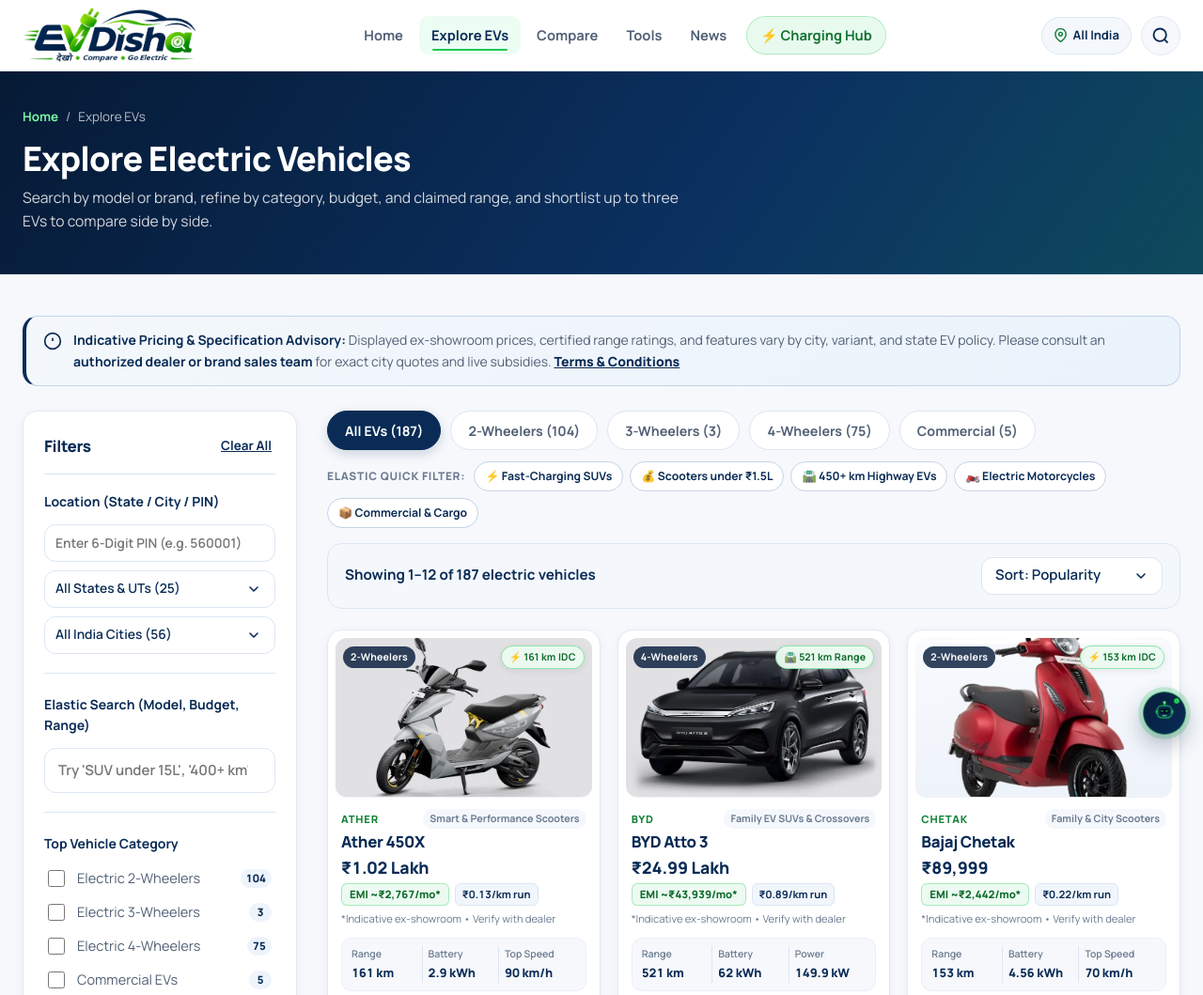
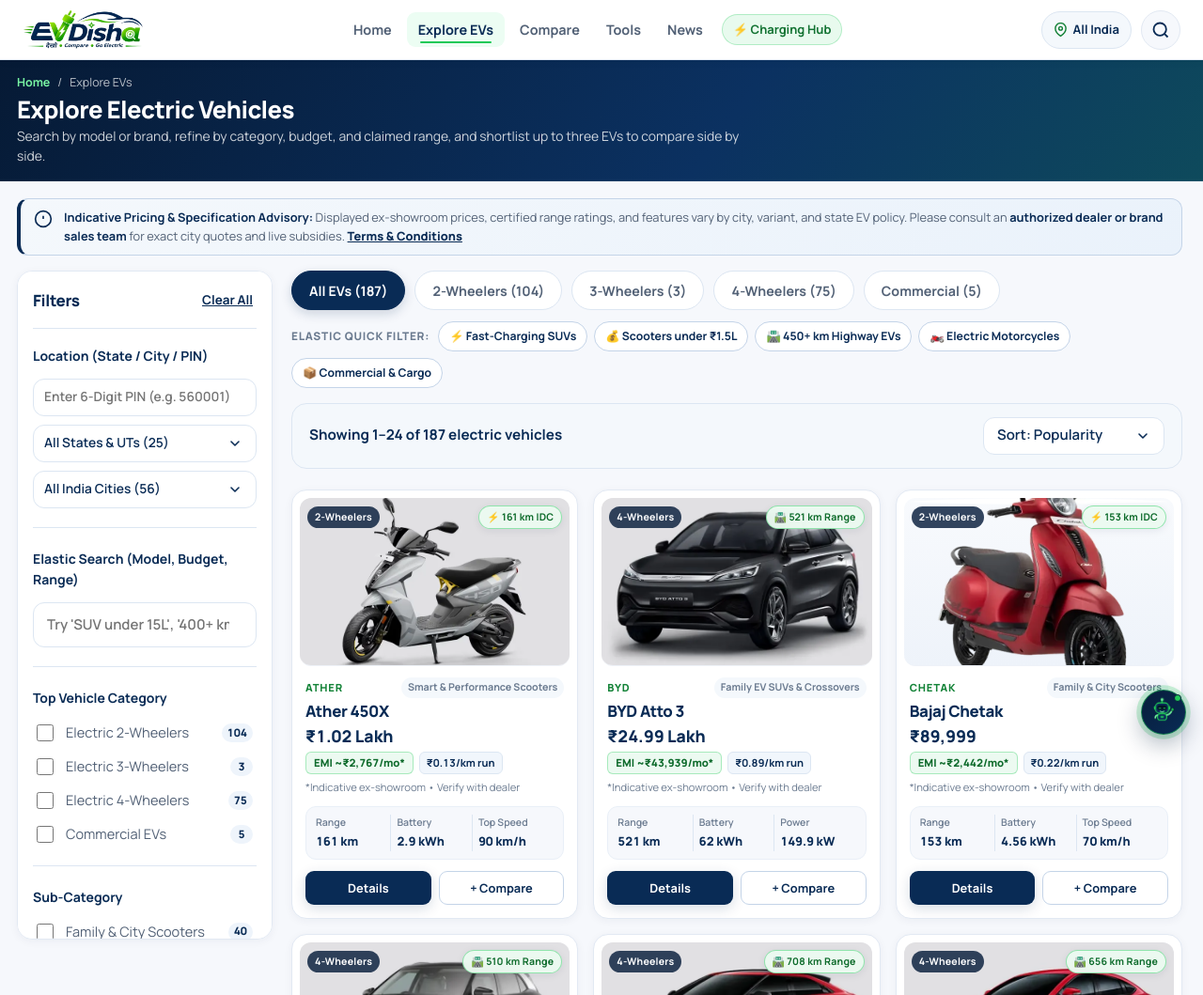
Before and after one commit to deccanidentity/EvDisha, a plain HTML site: page explore.html in a window 1280 px wide. Shown: the top 1059 px of the page at 94% size. Drawn offline with Linux system fonts and the light colour scheme.

Commit message:
v3.3: Waving-hand robot AI, 30% smaller logo, compact Charging Hub pill, slim top-aligned subpages, left-docked full-width Explore EVs & runtime canonical nav sync

```diff
--- a/404.html
+++ b/404.html
@@ -18,9 +18,9 @@
   <link rel="preconnect" href="https://fonts.gstatic.com" crossorigin />
   <link href="https://fonts.googleapis.com/css2?family=Manrope:wght@400;500;600;700;800&display=swap" rel="stylesheet" />
 
-  <link rel="stylesheet" href="assets/css/style.css?v=3.2" />
-  <link rel="stylesheet" href="assets/css/responsive.css?v=3.2" />
-  <link rel="stylesheet" href="assets/css/modern-ui.css?v=3.2" />
+  <link rel="stylesheet" href="assets/css/style.css?v=3.3" />
+  <link rel="stylesheet" href="assets/css/responsive.css?v=3.3" />
+  <link rel="stylesheet" href="assets/css/modern-ui.css?v=3.3" />
 </head>
 <body data-page="404">
   <a href="#main-content" class="skip-link">Skip to main content</a>
@@ -165,8 +165,8 @@
     </div>
   </footer>
 
-  <script src="assets/js/main.js?v=3.2" defer></script>
-  <script src="assets/js/ai-agent.js?v=3.2" defer></script>
-  <script src="assets/js/filters.js?v=3.2" defer></script>
+  <script src="assets/js/main.js?v=3.3" defer></script>
+  <script src="assets/js/ai-agent.js?v=3.3" defer></script>
+  <script src="assets/js/filters.js?v=3.3" defer></script>
 </body>
 </html>
--- a/assets/css/modern-ui.css
+++ b/assets/css/modern-ui.css
@@ -19,18 +19,28 @@
 }
 
 /* --------------------------------------------------------------------------
-   1. Unified Crisp Sticky Header, Consistent Nav & Simple Search Icon
+   1. Unified Crisp Sticky Header, 30% Smaller Logo, Compact Charging Hub & Simple Search
    -------------------------------------------------------------------------- */
+:root {
+  --header-height: 64px;
+}
+
 .site-header {
-  height: 76px;
-  background: rgba(255, 255, 255, 0.97);
-  backdrop-filter: blur(12px);
+  height: var(--header-height);
+  background: #FFFFFF;
   border-bottom: 1px solid var(--cd-border);
-  box-shadow: 0 1px 12px rgba(7, 29, 59, 0.04);
+  box-shadow: 0 1px 10px rgba(7, 29, 59, 0.04);
 }
 
 .site-header .header-inner {
-  gap: 16px;
+  gap: 14px;
+}
+
+/* ~30% Reduced EV Disha Header Logo (62px -> 43px) */
+.site-header .brand-logo img {
+  height: 43px;
+  width: auto;
+  max-width: 142px;
 }
 
 .site-header .primary-nav {
@@ -38,10 +48,10 @@
 }
 
 .site-header .nav-link {
-  font-size: 0.92rem;
+  font-size: 0.9rem;
   font-weight: 700;
-  padding: 9px 13px;
-  border-radius: 10px;
+  padding: 7px 12px;
+  border-radius: 9px;
   white-space: nowrap;
   color: var(--color-body);
 }
@@ -56,12 +66,15 @@
   background: var(--cd-accent-soft);
 }
 
-/* Highlight Charging Hub as the clean final destination item */
+/* Compact, Refined Charging Hub Menu Pill (Always Last Item) */
 .site-header .nav-link-charging {
   color: #137333;
   background: rgba(32, 201, 87, 0.10);
   border: 1px solid rgba(32, 201, 87, 0.28);
-  padding: 8px 14px;
+  font-size: 0.81rem;
+  font-weight: 700;
+  padding: 5px 11px;
+  gap: 4px;
   border-radius: 999px;
   margin-left: 4px;
 }
@@ -224,17 +237,18 @@
   box-shadow: 0 2px 8px rgba(9, 43, 85, 0.08);
 }
 
-/* Unified Subpage Hero & Modern Card Surface Consistency Across All 11 Pages */
+/* Top-Aligned Slim Subpage Hero & Immediate Data Presentation (Except Home) */
 .page-hero {
   background: linear-gradient(125deg, #061A35 0%, #0B3161 60%, #0E4A5C 100%);
   color: #FFFFFF;
-  padding-block: 38px 42px;
+  padding-block: 14px 16px;
   border-bottom: 1px solid rgba(255, 255, 255, 0.08);
 }
 
 .page-hero .breadcrumb {
   color: rgba(255, 255, 255, 0.72);
-  margin-bottom: 12px;
+  font-size: 0.78rem;
+  margin-bottom: 4px;
 }
 
 .page-hero .breadcrumb a {
@@ -244,23 +258,101 @@
 
 .page-hero h1 {
   color: #FFFFFF;
-  font-size: clamp(1.75rem, 2.8vw, 2.4rem);
-  margin-bottom: 8px;
+  font-size: clamp(1.3rem, 2vw, 1.68rem);
+  margin-bottom: 3px;
 }
 
 .page-hero p {
-  color: rgba(255, 255, 255, 0.82);
-  max-width: 700px;
-  font-size: 0.98rem;
+  color: rgba(255, 255, 255, 0.80);
+  max-width: 780px;
+  font-size: 0.87rem;
+  line-height: 1.45;
+  margin-bottom: 0;
 }
 
-body:not([data-page="home"]) main > .section {
+.chg-page-hero {
+  padding-block: 20px 24px;
+}
+
+.chg-page-hero h1 {
+  font-size: clamp(1.45rem, 2.3vw, 1.95rem);
+  margin-bottom: 6px;
+}
+
+.chg-page-hero p {
+  font-size: 0.9rem;
+  margin-bottom: 0;
+}
+
+.chg-page-hero .chg-kpi-strip {
+  margin-top: 16px !important;
+}
+
+.tools-hero-tabs {
+  margin-top: 12px;
+}
+
+body:not([data-page="home"]) main > .section,
+body:not([data-page="home"]) main > .cd-section {
   background: var(--cd-canvas);
-  padding-block: 44px 56px;
+  padding-block: 18px 44px;
 }
 
 body:not([data-page="home"]) main > .section.section-light {
   background: var(--cd-surface);
+}
+
+body:not([data-page="home"]) .dealer-advisory-banner {
+  padding: 9px 14px;
+  font-size: 0.8rem;
+  margin-bottom: 16px;
+  border-radius: 12px;
+}
+
+/* Explore EVs: Full-Width Left-Docked Sticky Filter Sidebar + High-Density Top-to-Bottom EV Grid */
+body[data-page="explore"] .page-hero .container,
+body[data-page="explore"] main > .section .container {
+  max-width: 100%;
+  padding-inline: 18px 22px;
+}
+
+@media (min-width: 992px) {
+  body[data-page="explore"] .explore-layout {
+    grid-template-columns: 272px minmax(0, 1fr);
+    gap: 20px;
+    align-items: start;
+  }
+
+  body[data-page="explore"] .filter-sidebar {
+    position: sticky;
+    top: calc(var(--header-height) + 12px);
+    max-height: calc(100vh - var(--header-height) - 24px);
+    overflow-y: auto;
+    padding: 16px 16px 20px;
+  }
+
+  body[data-page="explore"] #explore-vehicles-grid {
+    grid-template-columns: repeat(3, minmax(0, 1fr));
+    gap: 16px;
+  }
+}
+
+@media (min-width: 1380px) {
+  body[data-page="explore"] #explore-vehicles-grid {
+    grid-template-columns: repeat(4, minmax(0, 1fr));
+    gap: 16px;
+  }
+}
+
+@media (max-width: 991px) {
+  :root {
+    --header-height: 60px;
+  }
+
+  .site-header .brand-logo img {
+    height: 38px;
+    max-width: 128px;
+  }
 }
 
 .brand-profile-card,
@@ -1297,14 +1389,35 @@ body:not([data-page="home"]) main > .section.section-light {
 }
 
 /* --------------------------------------------------------------------------
-   7. Compact Icon-Only Robotic EV AI Launcher (Bottom-Right Default)
+   7. Compact Icon-Only Robotic EV AI Launcher (Bottom-Right + Waving Hand)
    -------------------------------------------------------------------------- */
+@keyframes evdisha-hand-wave {
+  0%, 52%, 100% {
+    transform: rotate(0deg);
+  }
+  58% {
+    transform: rotate(-20deg);
+  }
+  65% {
+    transform: rotate(12deg);
+  }
+  72% {
+    transform: rotate(-18deg);
+  }
+  79% {
+    transform: rotate(10deg);
+  }
+  86% {
+    transform: rotate(0deg);
+  }
+}
+
 .ev-ai-launcher {
   left: auto;
   right: 18px;
   bottom: max(18px, env(safe-area-inset-bottom));
-  width: 46px;
-  height: 46px;
+  width: 48px;
+  height: 48px;
   padding: 0;
   gap: 0;
   justify-content: center;
@@ -1312,15 +1425,30 @@ body:not([data-page="home"]) main > .section.section-light {
 }
 
 .ev-ai-launcher .ev-ai-robot-orb {
-  width: 38px;
-  height: 38px;
+  width: 42px;
+  height: 42px;
   border-width: 0;
   background: transparent;
 }
 
 .ev-ai-launcher .ev-ai-bot-svg {
-  width: 24px;
-  height: 24px;
+  width: 30px;
+  height: 30px;
+}
+
+.robot-wave-hand {
+  transform-origin: 25px 25.5px;
+  animation: evdisha-hand-wave 3.4s ease-in-out infinite;
+}
+
+.ev-ai-launcher.is-dragging .robot-wave-hand {
+  animation: none;
+}
+
+@media (prefers-reduced-motion: reduce) {
+  .robot-wave-hand {
+    animation: none;
+  }
 }
 
 .ev-ai-launcher .ev-ai-status-ping {
--- a/assets/js/ai-agent.js
+++ b/assets/js/ai-agent.js
@@ -14,19 +14,26 @@
   const POS_STORAGE_KEY = 'evdisha_robot_pos_v2';
 
   const ROBOT_SVG = `
-    <svg class="ev-ai-bot-svg" width="22" height="22" viewBox="0 0 36 36" fill="none" xmlns="http://www.w3.org/2000/svg" aria-hidden="true">
-      <circle class="robot-antenna-glow" cx="18" cy="3.5" r="3.6" fill="#20C957" opacity="0.35"/>
-      <line x1="18" y1="4" x2="18" y2="8.5" stroke="#20C957" stroke-width="2.2" stroke-linecap="round"/>
-      <circle cx="18" cy="3.5" r="2.1" fill="#74F39E"/>
-      <rect x="6.5" y="8.5" width="23" height="19.5" rx="7" fill="#092B55" stroke="#20C957" stroke-width="1.7"/>
-      <rect x="10" y="13" width="16" height="8.5" rx="4.2" fill="#041326"/>
+    <svg class="ev-ai-bot-svg" width="30" height="30" viewBox="0 0 40 40" fill="none" xmlns="http://www.w3.org/2000/svg" aria-hidden="true">
+      <circle class="robot-antenna-glow" cx="18" cy="4.2" r="3.4" fill="#20C957" opacity="0.35"/>
+      <line x1="18" y1="4.8" x2="18" y2="8.8" stroke="#20C957" stroke-width="2" stroke-linecap="round"/>
+      <circle cx="18" cy="4.2" r="1.8" fill="#74F39E"/>
+      <rect x="8.5" y="8.8" width="19" height="14.5" rx="6" fill="#0B2D59" stroke="#20C957" stroke-width="1.6"/>
+      <rect x="11.2" y="12.2" width="13.6" height="6.8" rx="3.4" fill="#041326"/>
       <g class="robot-visor-eyes">
-        <circle cx="14.3" cy="17.2" r="2" fill="#20C957"/>
-        <circle cx="21.7" cy="17.2" r="2" fill="#20C957"/>
+        <circle cx="14.8" cy="15.6" r="1.7" fill="#20C957"/>
+        <circle cx="21.2" cy="15.6" r="1.7" fill="#20C957"/>
       </g>
-      <path d="M15 24C16.2 24.8 19.8 24.8 21 24" stroke="#74F39E" stroke-width="1.6" stroke-linecap="round"/>
-      <rect x="4" y="15.5" width="2.5" height="5.5" rx="1.2" fill="#20C957"/>
-      <rect x="29.5" y="15.5" width="2.5" height="5.5" rx="1.2" fill="#20C957"/>
+      <path d="M15.4 20.8C16.6 21.6 19.4 21.6 20.6 20.8" stroke="#74F39E" stroke-width="1.35" stroke-linecap="round"/>
+      <rect x="6.4" y="13.5" width="2.1" height="4.8" rx="1" fill="#20C957"/>
+      <rect x="27.5" y="13.5" width="2.1" height="4.8" rx="1" fill="#20C957"/>
+      <rect x="11.5" y="24.2" width="13" height="9.2" rx="4.2" fill="#0B2D59" stroke="#20C957" stroke-width="1.5"/>
+      <rect x="15.4" y="27.2" width="5.2" height="3" rx="1.5" fill="#20C957" opacity="0.85"/>
+      <path d="M11.2 26.2C9.2 26.8 8.2 28.4 8.2 30.2" stroke="#74F39E" stroke-width="2.1" stroke-linecap="round"/>
+      <g class="robot-wave-hand">
+        <path d="M24.8 25.8C27.5 25.4 30.2 23.2 32.2 19.4" stroke="#74F39E" stroke-width="2.2" stroke-linecap="round"/>
+        <circle cx="32.8" cy="18.2" r="2.2" fill="#20C957" stroke="#041326" stroke-width="0.9"/>
+      </g>
     </svg>
   `;
 
--- a/assets/js/explore.js
+++ b/assets/js/explore.js
@@ -9,7 +9,7 @@
 (function () {
   'use strict';
 
-  const PAGE_SIZE = 12;
+  const PAGE_SIZE = 24;
 
   document.addEventListener('DOMContentLoaded', async () => {
     const esc = window.EVDisha.escapeHTML;
--- a/assets/js/main.js
+++ b/assets/js/main.js
@@ -356,6 +356,46 @@
         clearCompare();
       }
     });
+  }
+
+  /* ------------------------------------------------------------------------
+     Canonical Navigation Synchronizer (Single Source of Truth Across Pages)
+     Guarantees identical 6-item nav order even if an HTML page is browser-cached
+     ------------------------------------------------------------------------ */
+  function syncCanonicalNav() {
+    const nav = document.getElementById('primary-nav');
+    if (!nav) return;
+
+    const pageAttr = (document.body && document.body.dataset.page) || '';
+    const path = (window.location.pathname || '').toLowerCase();
+    let activeKey = '';
+    if (pageAttr === 'home' || path.endsWith('/') || path.endsWith('/index.html')) activeKey = 'home';
+    else if (pageAttr === 'explore' || pageAttr === 'vehicle-details' || path.includes('explore.html') || path.includes('vehicle-details.html')) activeKey = 'explore';
+    else if (pageAttr === 'compare' || path.includes('compare.html')) activeKey = 'compare';
+    else if (pageAttr === 'tools' || path.includes('tools.html')) activeKey = 'tools';
+    else if (pageAttr === 'news' || path.includes('news.html')) activeKey = 'news';
+    else if (pageAttr === 'charging' || path.includes('charging.html')) activeKey = 'charging';
+
+    const items = [
+      { key: 'home', href: 'index.html', label: 'Home' },
+      { key: 'explore', href: 'explore.html', label: 'Explore EVs' },
+      { key: 'compare', href: 'compare.html', label: 'Compare', isCompare: true },
+      { key: 'tools', href: 'tools.html', label: 'Tools' },
+      { key: 'news', href: 'news.html', label: 'News' },
+      { key: 'charging', href: 'charging.html', label: '⚡ Charging Hub', isCharging: true }
+    ];
+
+    nav.innerHTML = items
+      .map((item) => {
+        const active = item.key === activeKey;
+        const cls = `nav-link${item.isCharging ? ' nav-link-charging' : ''}${active ? ' active' : ''}`;
+        const aria = active ? ' aria-current="page"' : '';
+        if (item.isCompare) {
+          return `<a href="${item.href}" class="${cls}"${aria}><span>${item.label}</span><span class="nav-compare-badge js-compare-count" hidden>0</span></a>`;
+        }
+        return `<a href="${item.href}" class="${cls}"${aria}>${item.label}</a>`;
+      })
+      .join('');
   }
 
   /* ------------------------------------------------------------------------
@@ -1401,6 +1441,7 @@
   };
 
   document.addEventListener('DOMContentLoaded', () => {
+    syncCanonicalNav();
     initMobileMenu();
     initLocationModal();
     initSearchModal();
```
Also changed, not shown: about.html (+6 -6 lines), charging.html (+7 -7 lines), compare.html (+7 -7 lines), contact.html (+6 -6 lines), explore.html (+7 -7 lines), index.html (+7 -7 lines), news.html (+6 -6 lines), terms.html (+6 -6 lines), tools.html (+7 -7 lines), vehicle-details.html (+7 -7 lines).
